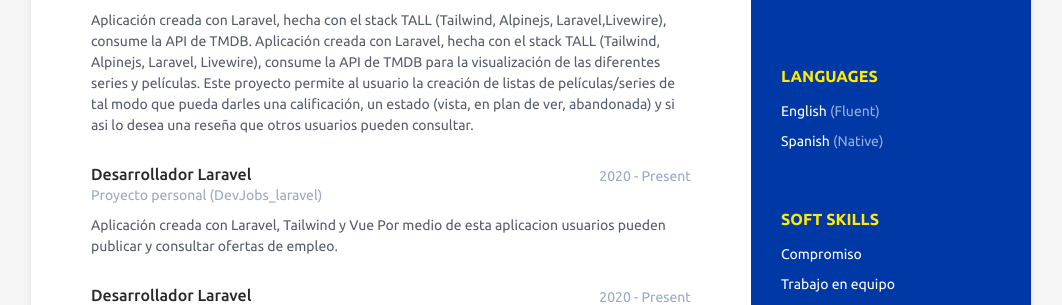
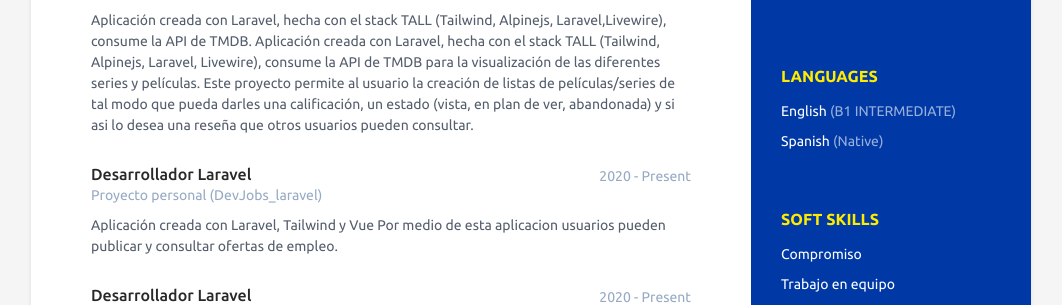
Before and after one commit to BC-MAY-21-RN/scorecard-Blueheart90, a Jekyll site: the page built from index.html, in a window 1280 px wide. Shown: the part 614-919 px from the top of the page, without its empty margins (109-1171 px from the left). Built offline with Jekyll 4.4.1, drawn with Linux system fonts in a browser that asks for light colours.

Commit message:
Update data.yml

```diff
--- a/_data/data.yml
+++ b/_data/data.yml
@@ -27,7 +27,7 @@ sidebar:
   # Actualiza según los idiomas y nieles que tienes. Agrega o Elimina según sea necesario.
   languages:
     - idiom: English
-      level: Fluent # Utiliza el resultado de tu examen oficial, o el nivel de acuerdo al modelo Dreyfus
+      level: B1 INTERMEDIATE # Utiliza el resultado de tu examen oficial, o el nivel de acuerdo al modelo Dreyfus
 
     - idiom: Spanish
       level: Native # Utiliza el resultado de tu examen oficial, o el nivel de acuerdo al modelo Dreyfus
```
